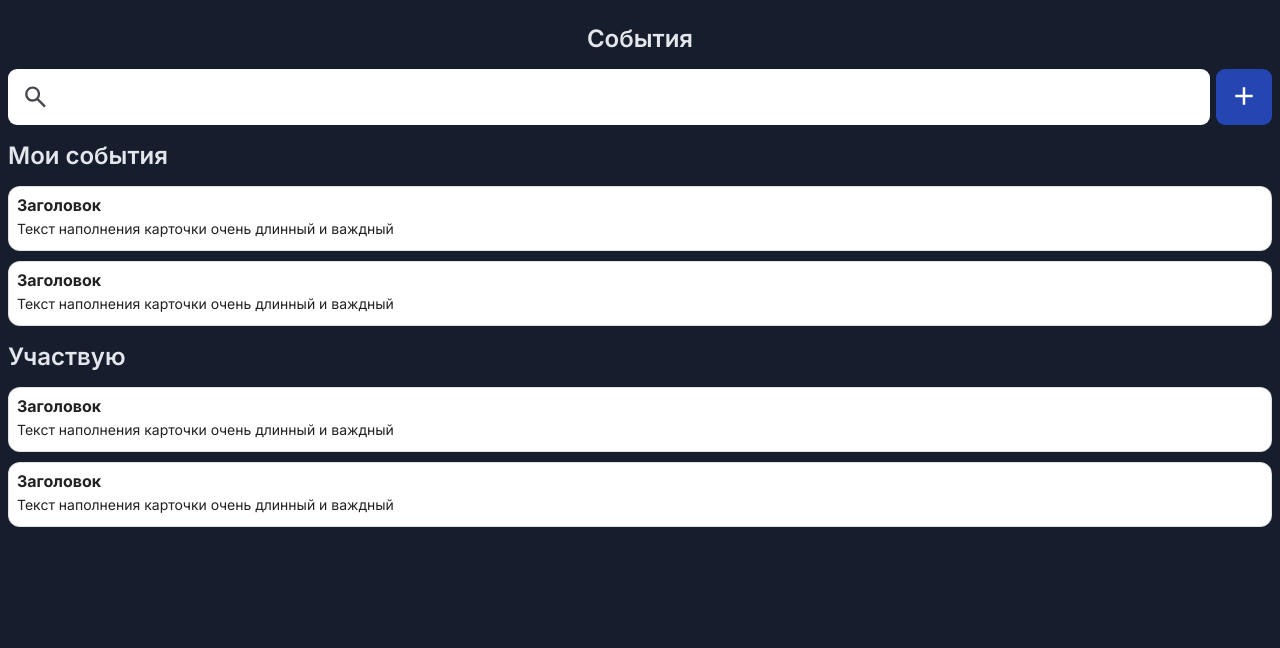
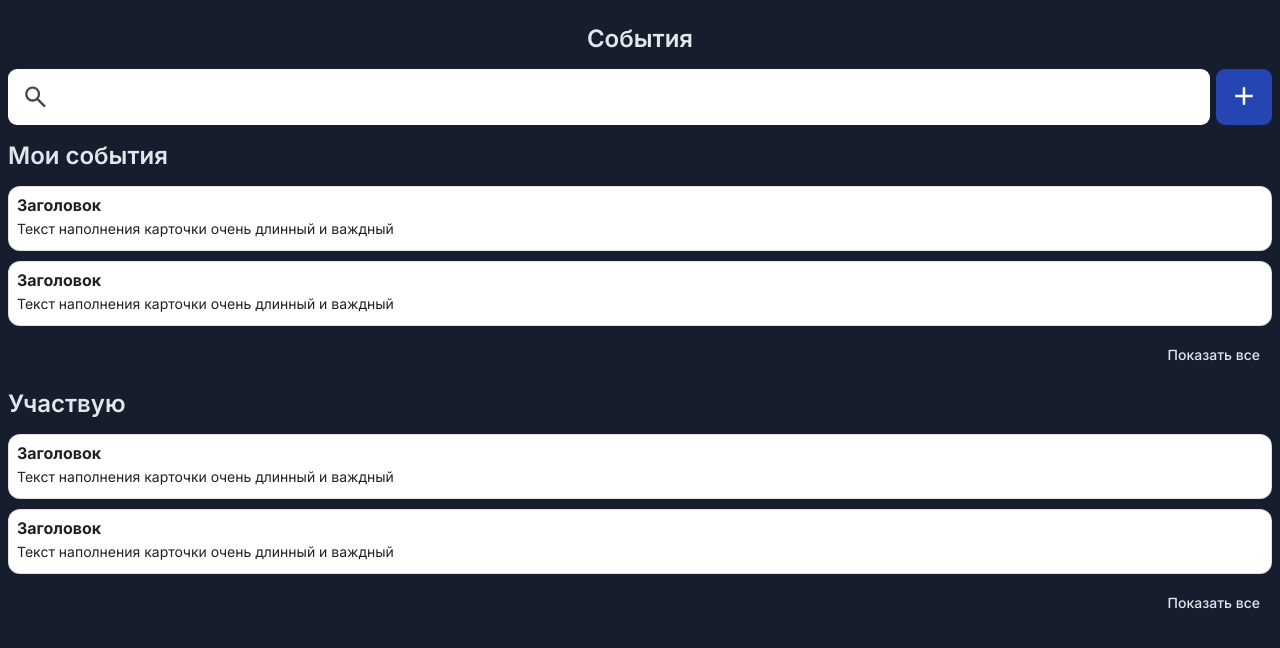
Before and after one commit to zZENNn/TimeSlots_TMA, a React (Vite) app: page / in a window 1280 px wide. Shown: the top 648 px of the page. Built offline with nearby package versions, Linux system fonts and the light colour scheme.

Commit message:
Main page layout done

```diff
--- /dev/null
+++ b/src/components/TextButton/TextButton.scss
@@ -0,0 +1,15 @@
+.TextButton{
+    border: none;
+
+    background: none;
+    color: #E3E6EB;
+    &:hover{
+        color: #c4c4c4;
+    }
+    padding: 10px 12px;
+
+    cursor: pointer;
+    font-family: "Inter";
+    font-size: 14px;
+    font-weight: 500;
+}
--- /dev/null
+++ b/src/components/TextButton/TextButton.tsx
@@ -0,0 +1,10 @@
+import './TextButton.scss'
+export type TextButtonProps = {
+    text: string
+}
+
+export default function TextButton(props: TextButtonProps) {
+  return (
+    <button className="TextButton" type='button'>{props.text}</button>
+  )
+}
--- a/src/pages/EventsPage/EventsPage.scss
+++ b/src/pages/EventsPage/EventsPage.scss
@@ -1,4 +1,8 @@
-
+.moreButtonBlock{
+    display: flex;
+    flex-direction: row;
+    justify-content: end;
+}
 
 .Events{
     margin: 15px 0px 0;
@@ -10,11 +14,7 @@
     padding: 8px;
     border-radius: 12px !important;
     cursor: pointer;
-    div{
-        :hover{
-            background-color: rgb(230, 230, 230);
-        }
-    }
+
 
     b{
         margin: 0;
--- a/src/pages/EventsPage/EventsPage.tsx
+++ b/src/pages/EventsPage/EventsPage.tsx
@@ -4,6 +4,13 @@ import { Card } from '@mui/material'
 
 import SearchBar from '../../components/SearchBar/SearchBar'
 import Heading from '../../components/Heading/Heading'
+import TextButton from '../../components/TextButton/TextButton'
+
+/*
+TODO:
+Сделать свой компонент карточки с ховер эффектом
+*/
+
 
 export default function EventsPage() {
   return (
@@ -22,6 +29,9 @@ export default function EventsPage() {
             <p>Текст наполнения карточки очень длинный и важдный</p>
           </Card>
         </div>
+        <div className="moreButtonBlock">
+          <TextButton text='Показать все'/>
+        </div>
         <Heading text='Участвую'/>
         <div className="Events">
           <Card variant='outlined' className='Events-Card Card'>
@@ -35,6 +45,9 @@ export default function EventsPage() {
             <p>Текст наполнения карточки очень длинный и важдный</p>
           </Card>
         </div>
+        <div className="moreButtonBlock">
+          <TextButton text='Показать все'/>
+        </div>
     </>
   )
 }
```
